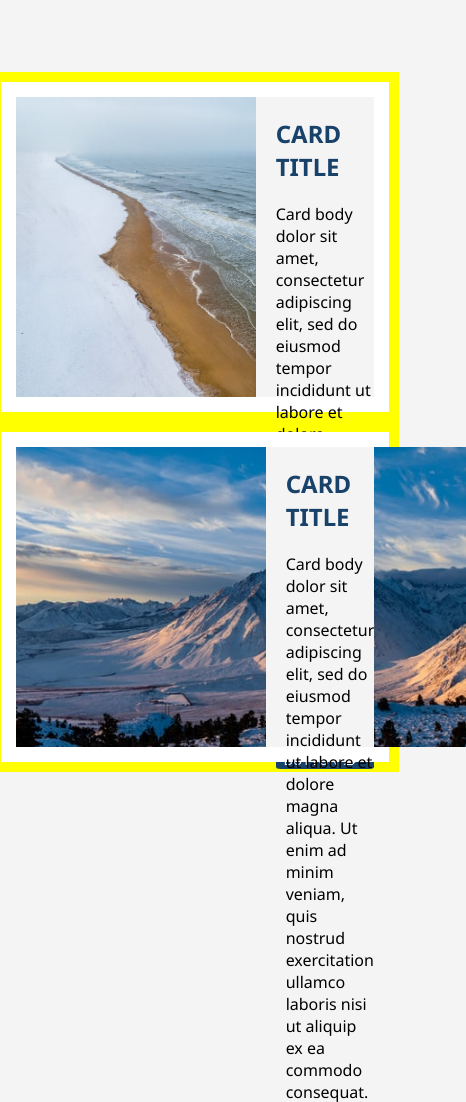
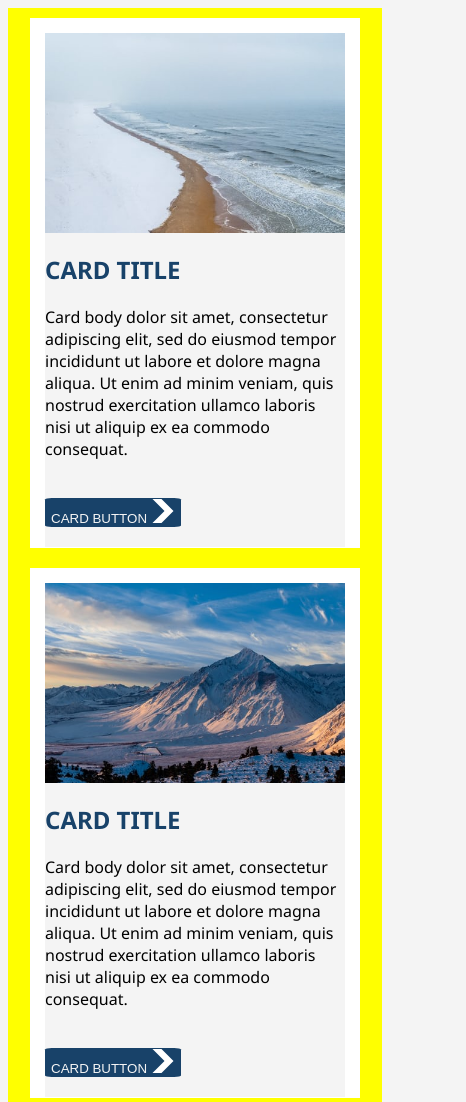
Before and after one commit to emmDevs/primate-test, a plain HTML site: page index.html in a window 390 px wide. Shown: the top 1102 px of the page, 466 px wide, since content can reach past the window. Drawn offline with Linux system fonts and the light colour scheme.

Commit message:
2 cards working reponsively in mobile view

```diff
--- a/styles.css
+++ b/styles.css
@@ -59,6 +59,7 @@ iframe {
   width: 1500px;
   display: flex;
   justify-content: space-around;
+  flex-direction: column;
   align-items: center;
   flex-wrap: wrap;
   background: yellow;
@@ -66,27 +67,29 @@ iframe {
 
 .card-container{
   position: relative;
-  max-width: 600px;
-  height: 300px;
+  max-width: 300px;
+  height: 500px;
   margin: 10px;
   background: #fff;
   display: flex;
-  flex-direction: row;
+  flex-direction: column;
   padding: 15px;
 }
 
 .image-container{
-  max-width: 250px;
-  flex: 0 0 240px;
+  max-width: 300px;
+  max-height: 200px;
+  flex: 0 0 300px;
 }
 
 .card-image{
-  max-height: 100%;
-  flex:0 0 240px;
+  max-width: 100%;
+  flex:0 0 300px;
+  object-fit: cover;
 }
 
 .text-container{
-  padding-left: 20px;
+  padding-bottom: 20px;
   background:#f4f4f4;
 
 }
```
Also changed, not shown: index.html (+2 -0 lines).
